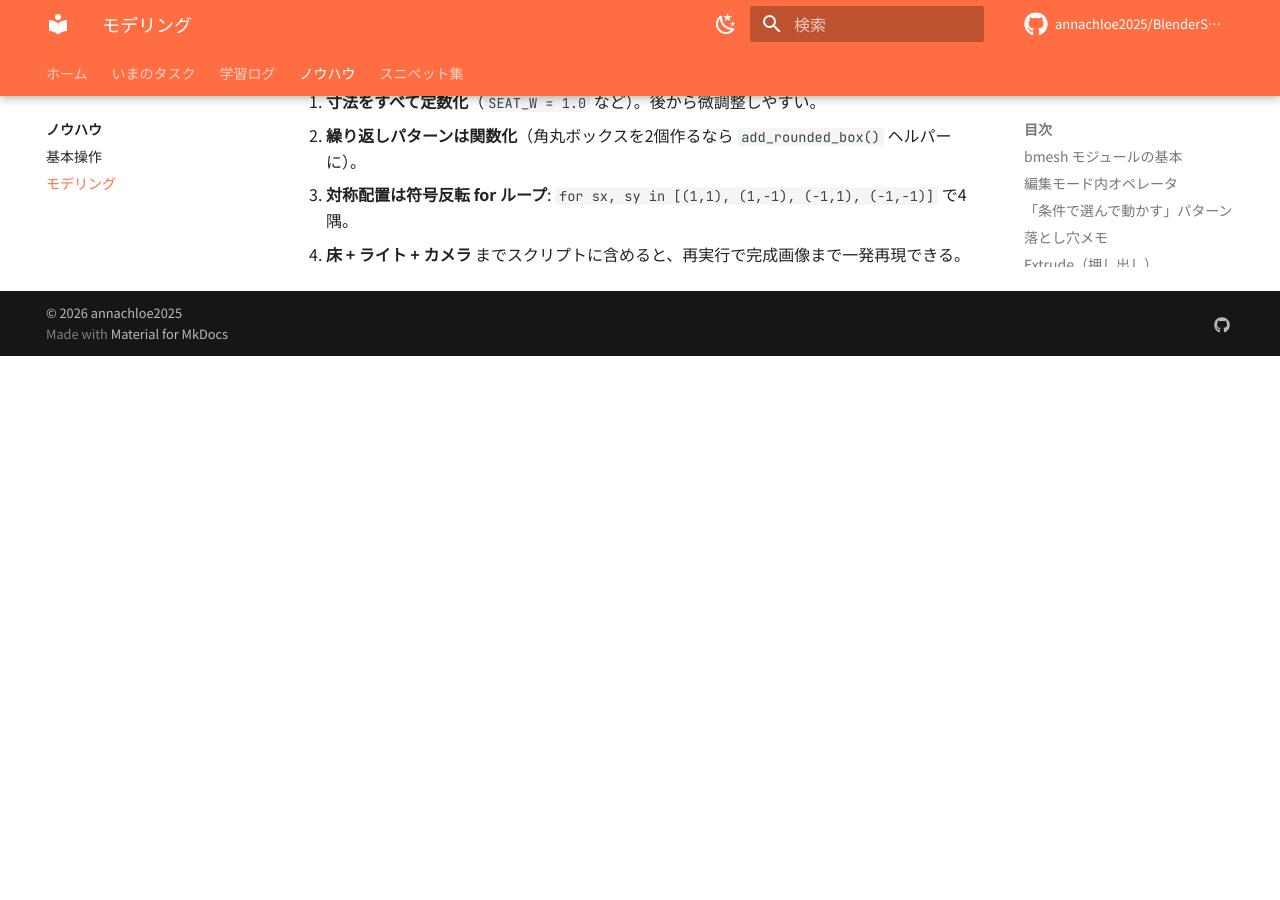
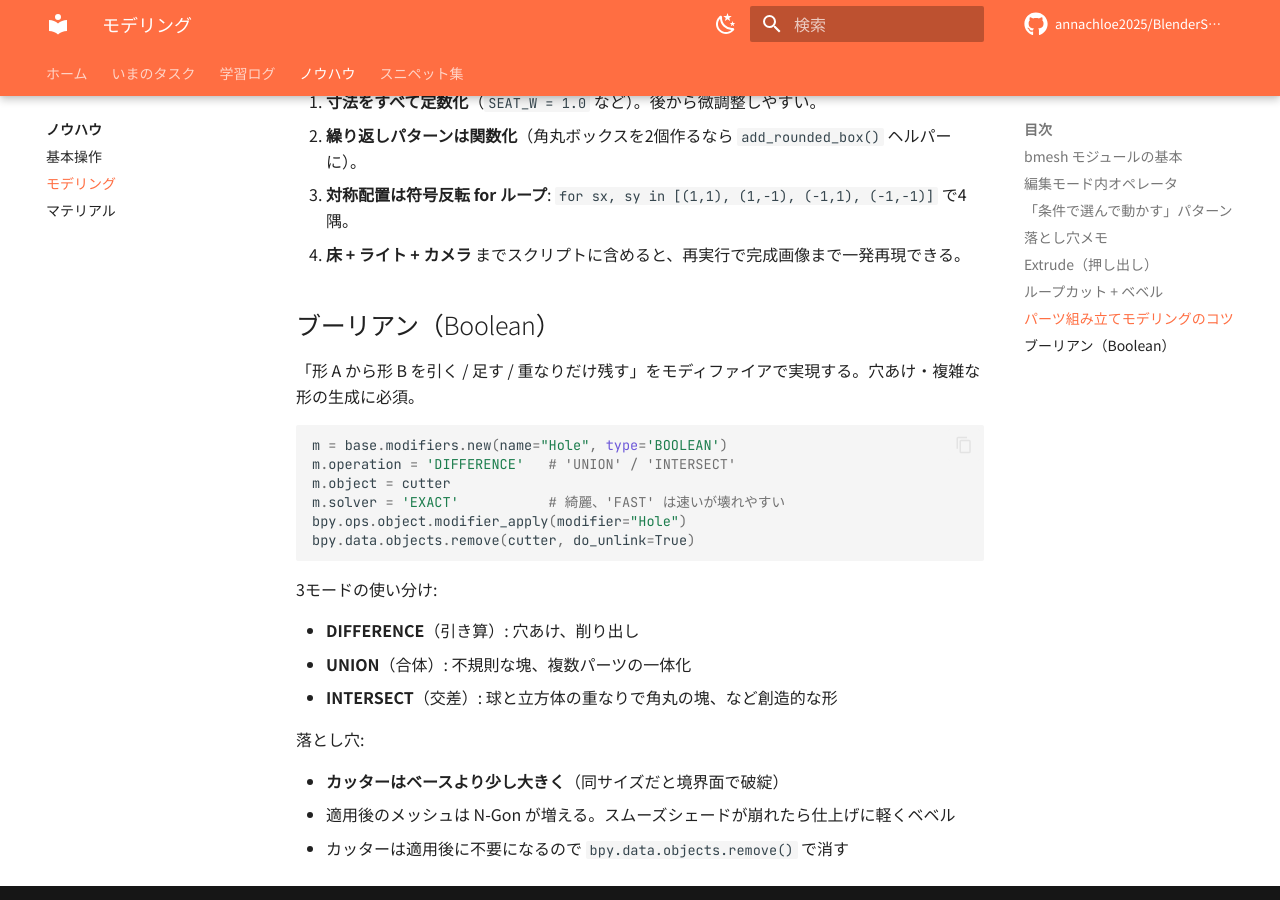
Before and after one commit to annachloe2025/BlenderSkill, an MkDocs documentation site: the page built from docs/memory/modeling.md, in a window 1280 px wide and 900 px high, scrolled down 3055 px. Built offline with MkDocs 1.6.1 and Material for MkDocs 9.7.7, drawn with Linux system fonts in a browser that asks for light colours; comment, search, counter and statistics services are not loaded; before the commit the page ends 3411 px from its top, so only the background shows below that.

Commit message:
Update docs

````diff
--- a/docs/log.md
+++ b/docs/log.md
@@ -29,6 +29,38 @@
 **再利用可能な成果物**:
 - snippets/xxx.py
 - memory/xxx.md に追記
+
+---
+
+## 2026-05-04: Phase 2 完了（ブーリアン）+ Phase 3 着手（着色済み椅子）
+
+**目標**: Phase 2 の最後「ブーリアン」を消化し、その勢いで Phase 3 マテリアル編に入って椅子に色を付ける
+
+**実行した手順**:
+1. **ブーリアン**: Cube + Cylinder（X軸貫通）→ Boolean DIFFERENCE で穴あけブロック生成。`solver='EXACT'`、適用後のカッター削除、仕上げベベルまでのフルパターン確認。
+2. **Principled BSDF**: `make_material()` / `assign_material()` の2ヘルパー関数で、木・金属・床の3マテリアルを定義。
+3. **着色済み椅子**: 座面と背もたれに木マテリアル、4本の脚に金属マテリアル、床にクリーム色を割り当て。
+4. **Cycles レンダリング**: `samples=64` + denoising で `chair_v2_material.png` 出力。木の温かさと金属の反射、影のリアルさを確認。
+
+**結果**: Phase 2 完全制覇、Phase 3 入口クリア。**「単色だった椅子に質感が宿った」** 瞬間が一番達成感が大きかった。
+
+**学んだこと**:
+- Boolean は **カッターをベースより大きく** が鉄則（同サイズで破綻するパターンを回避）
+- `solver='EXACT'` のほうが綺麗、`FAST` は速さ優先のとき
+- `mat.use_nodes = True` を忘れると BSDF が触れない（よくあるハマりポイント）
+- `bsdf.inputs["Base Color"].default_value` は **RGBA の4要素**、アルファ忘れに注意
+- Cycles は `scene.cycles.samples` と `use_denoising` で品質と速度をコントロール
+- 「Metallic=0/1, Roughness=0.2〜0.8」の組み合わせだけで木・金属・プラスチック・ゴムが作り分けられる
+
+**つまずいた点**:
+- 特になし。Phase 1〜2 で基礎が固まったので、マテリアル追加はスムーズに進んだ。
+
+**再利用可能な成果物**:
+- `snippets/boolean_hole.py` — ブーリアンの完全パターン
+- `snippets/material_basics.py` — マテリアル作成・割り当てヘルパー
+- `docs/memory/modeling.md` に「ブーリアン」セクション追記
+- `docs/memory/materials.md` 新設（Phase 3 ノウハウファイル）
+- `docs/images/chair_v2_material.png` — 着色済み椅子の Cycles レンダー
 
 ---
 
--- a/docs/memory/modeling.md
+++ b/docs/memory/modeling.md
@@ -112,3 +112,28 @@ bpy.ops.object.shade_smooth()
 2. **繰り返しパターンは関数化**（角丸ボックスを2個作るなら `add_rounded_box()` ヘルパーに）。
 3. **対称配置は符号反転 for ループ**: `for sx, sy in [(1,1), (1,-1), (-1,1), (-1,-1)]` で4隅。
 4. **床 + ライト + カメラ** までスクリプトに含めると、再実行で完成画像まで一発再現できる。
+
+## ブーリアン（Boolean）
+
+「形 A から形 B を引く / 足す / 重なりだけ残す」をモディファイアで実現する。穴あけ・複雑な形の生成に必須。
+
+```python
+m = base.modifiers.new(name="Hole", type='BOOLEAN')
+m.operation = 'DIFFERENCE'   # 'UNION' / 'INTERSECT'
+m.object = cutter
+m.solver = 'EXACT'           # 綺麗、'FAST' は速いが壊れやすい
+bpy.ops.object.modifier_apply(modifier="Hole")
+bpy.data.objects.remove(cutter, do_unlink=True)
+```
+
+3モードの使い分け:
+
+- **DIFFERENCE**（引き算）: 穴あけ、削り出し
+- **UNION**（合体）: 不規則な塊、複数パーツの一体化
+- **INTERSECT**（交差）: 球と立方体の重なりで角丸の塊、など創造的な形
+
+落とし穴:
+
+- **カッターはベースより少し大きく**（同サイズだと境界面で破綻）
+- 適用後のメッシュは N-Gon が増える。スムーズシェードが崩れたら仕上げに軽くベベル
+- カッターは適用後に不要になるので `bpy.data.objects.remove()` で消す
--- a/mkdocs.yml
+++ b/mkdocs.yml
@@ -85,6 +85,7 @@ nav:
       - 概要: memory/index.md
       - 基本操作: memory/basics.md
       - モデリング: memory/modeling.md
+      - マテリアル: memory/materials.md
   - スニペット集:
       - 一覧: snippets/index.md
       - シーン全消し: snippets/clear_scene.md
@@ -97,6 +98,8 @@ nav:
       - 押し出しで階段: snippets/extrude_stairs.md
       - ループカット+ベベル: snippets/loopcut_bevel_box.md
       - シンプルな椅子: snippets/simple_chair.md
+      - ブーリアンで穴あけ: snippets/boolean_hole.md
+      - マテリアル基本: snippets/material_basics.md
 
 copyright: "&copy; 2026 annachloe2025"
 
````
Also changed, not shown: docs/index.md (+7 -7 lines), docs/memory/index.md (+2 -2 lines), docs/memory/materials.md (added, +70 -0 lines), docs/snippets/boolean_hole.md (added, +38 -0 lines), docs/snippets/material_basics.md (added, +56 -0 lines), docs/tasks.md (+3 -2 lines), docs/images/chair_v2_material.png (added), 2 other files.
